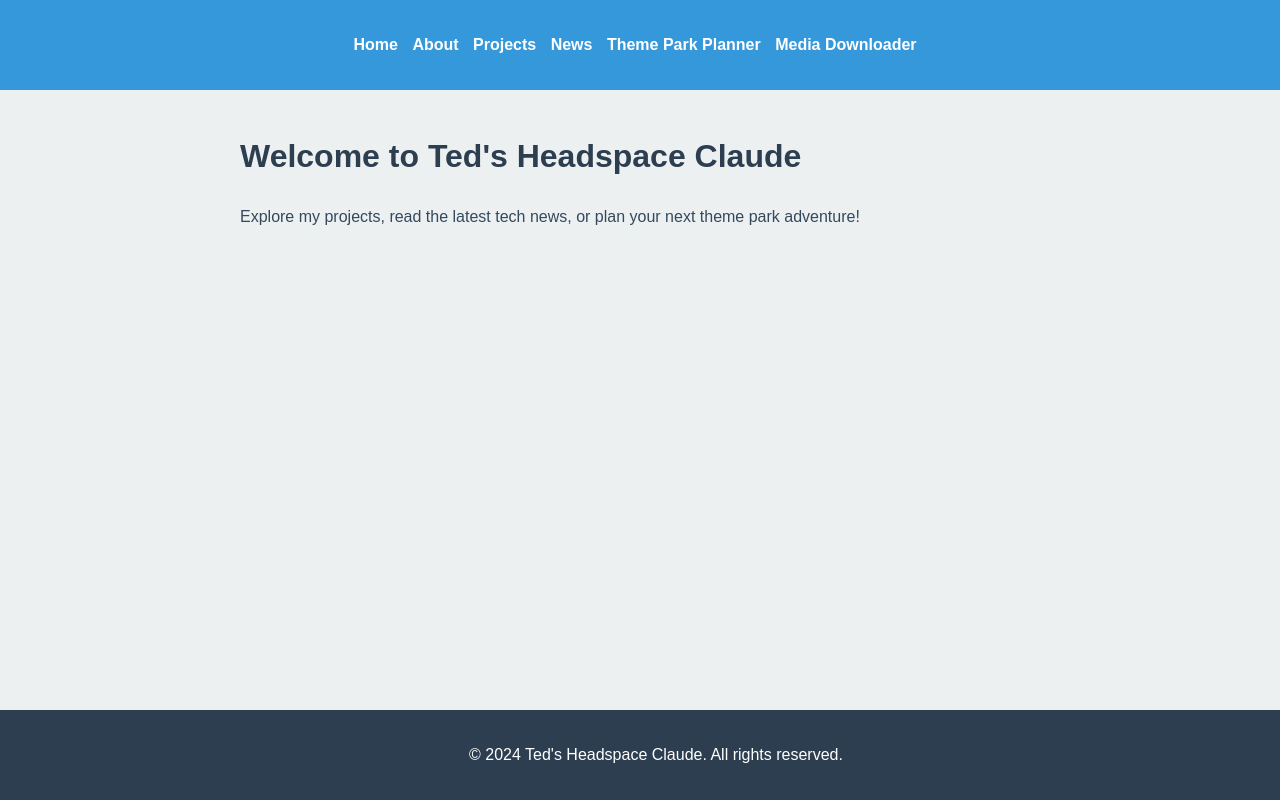
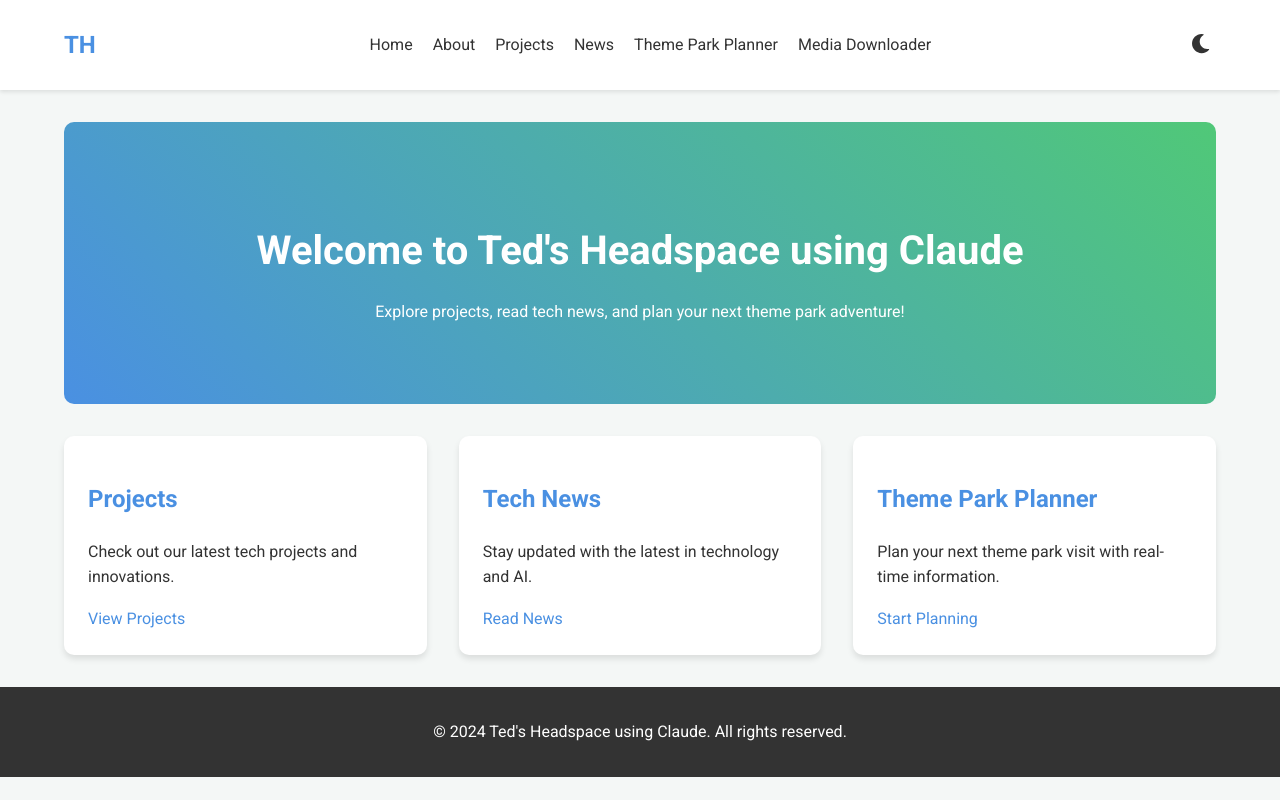
Before and after one commit to HJSTheJoker/TedsHeadspaceClaude, a Flask app: page / in a window 1280 px wide. Run offline with Flask 2, Linux system fonts and the light colour scheme.

Commit message:
Modernized website design with dark mode and improved UI

```diff
--- a/static/scripts.js
+++ b/static/scripts.js
@@ -0,0 +1,23 @@
+document.addEventListener('DOMContentLoaded', (event) => {
+    const themeToggle = document.getElementById('theme-toggle');
+    const prefersDarkScheme = window.matchMedia("(prefers-color-scheme: dark)");
+
+    function setTheme(theme) {
+        document.documentElement.setAttribute('data-theme', theme);
+        localStorage.setItem('theme', theme);
+        themeToggle.innerHTML = theme === 'dark' ? '<i class="fas fa-sun"></i>' : '<i class="fas fa-moon"></i>';
+    }
+
+    // Check for saved theme preference or use the system preference
+    const currentTheme = localStorage.getItem('theme') || (prefersDarkScheme.matches ? 'dark' : 'light');
+    setTheme(currentTheme);
+
+    themeToggle.addEventListener('click', () => {
+        const switchToTheme = document.documentElement.getAttribute('data-theme') === 'dark' ? 'light' : 'dark';
+        setTheme(switchToTheme);
+    });
+
+    // Add fade-in effect to all main content
+    const mainContent = document.querySelector('main');
+    mainContent.classList.add('fade-in');
+});
--- a/static/styles.css
+++ b/static/styles.css
@@ -1,103 +1,169 @@
 :root {
-    --primary-color: #3498db;
-    --secondary-color: #2c3e50;
-    --background-color: #ecf0f1;
-    --text-color: #34495e;
-    --link-color: #e74c3c;
+    --primary-color: #4a90e2;
+    --secondary-color: #50c878;
+    --background-color: #f4f7f6;
+    --text-color: #333333;
+    --link-color: #4a90e2;
+    --card-background: #ffffff;
+    --header-background: #ffffff;
+    --footer-background: #333333;
+}
+
+[data-theme="dark"] {
+    --primary-color: #61dafb;
+    --secondary-color: #66c88b;
+    --background-color: #1a1a1a;
+    --text-color: #f4f7f6;
+    --link-color: #61dafb;
+    --card-background: #2c2c2c;
+    --header-background: #2c2c2c;
+    --footer-background: #1a1a1a;
 }
 
 body {
-    font-family: 'Arial', sans-serif;
+    font-family: 'Roboto', sans-serif;
     line-height: 1.6;
     color: var(--text-color);
     background-color: var(--background-color);
     margin: 0;
     padding: 0;
+    transition: background-color 0.3s ease;
 }
 
 header {
-    background-color: var(--primary-color);
-    color: white;
-    text-align: center;
-    padding: 1rem;
+    background-color: var(--header-background);
+    box-shadow: 0 2px 4px rgba(0,0,0,0.1);
+    position: sticky;
+    top: 0;
+    z-index: 1000;
+}
+
+nav {
+    display: flex;
+    justify-content: space-between;
+    align-items: center;
+    padding: 1rem 5%;
+    max-width: 1200px;
+    margin: 0 auto;
+}
+
+.logo {
+    font-size: 1.5rem;
+    font-weight: bold;
+    color: var(--primary-color);
 }
 
 nav ul {
     list-style-type: none;
     padding: 0;
+    display: flex;
 }
 
 nav ul li {
-    display: inline;
-    margin-right: 10px;
+    margin-left: 20px;
 }
 
 nav ul li a {
-    color: white;
+    color: var(--text-color);
     text-decoration: none;
-    font-weight: bold;
+    font-weight: 500;
+    transition: color 0.3s ease;
+}
+
+nav ul li a:hover {
+    color: var(--primary-color);
 }
 
 main {
-    padding: 20px;
-    max-width: 800px;
-    margin: 0 auto;
+    max-width: 1200px;
+    margin: 2rem auto;
+    padding: 0 5%;
 }
 
-h1, h2 {
-    color: var(--secondary-color);
+h1, h2, h3 {
+    color: var(--primary-color);
 }
 
 a {
     color: var(--link-color);
     text-decoration: none;
+    transition: color 0.3s ease;
 }
 
 a:hover {
-    text-decoration: underline;
+    color: var(--secondary-color);
+}
+
+.hero {
+    text-align: center;
+    padding: 4rem 0;
+    background: linear-gradient(45deg, var(--primary-color), var(--secondary-color));
+    color: white;
+    border-radius: 10px;
+    margin-bottom: 2rem;
+}
+
+.hero h1 {
+    font-size: 2.5rem;
+    margin-bottom: 1rem;
+    color: white;
+}
+
+.card-container {
+    display: grid;
+    grid-template-columns: repeat(auto-fit, minmax(250px, 1fr));
+    gap: 2rem;
+}
+
+.card {
+    background-color: var(--card-background);
+    border-radius: 10px;
+    padding: 1.5rem;
+    box-shadow: 0 4px 6px rgba(0, 0, 0, 0.1);
+    transition: transform 0.3s ease, box-shadow 0.3s ease;
+}
+
+.card:hover {
+    transform: translateY(-5px);
+    box-shadow: 0 6px 12px rgba(0, 0, 0, 0.15);
 }
 
 footer {
-    background-color: var(--secondary-color);
+    background-color: var(--footer-background);
     color: white;
     text-align: center;
     padding: 1rem;
-    position: fixed;
-    bottom: 0;
-    width: 100%;
+    margin-top: 2rem;
 }
 
-/* Specific styles for the news page */
-#news-container article {
-    background-color: white;
-    border-radius: 5px;
-    padding: 15px;
-    margin-bottom: 20px;
-    box-shadow: 0 2px 5px rgba(0,0,0,0.1);
+#theme-toggle {
+    background: none;
+    border: none;
+    color: var(--text-color);
+    font-size: 1.2rem;
+    cursor: pointer;
+    transition: color 0.3s ease;
 }
 
-/* Specific styles for the theme park page */
-#park-selector, #ride-info {
-    background-color: white;
-    border-radius: 5px;
-    padding: 15px;
-    margin-bottom: 20px;
-    box-shadow: 0 2px 5px rgba(0,0,0,0.1);
+#theme-toggle:hover {
+    color: var(--primary-color);
 }
 
-select, button {
-    padding: 10px;
-    margin: 10px 0;
-    border-radius: 5px;
-    border: 1px solid var(--primary-color);
+@keyframes fadeIn {
+    from { opacity: 0; }
+    to { opacity: 1; }
 }
 
-button {
-    background-color: var(--primary-color);
-    color: white;
-    cursor: pointer;
+.fade-in {
+    animation: fadeIn 0.5s ease-in;
 }
 
-button:hover {
-    background-color: var(--secondary-color);
+@media (max-width: 768px) {
+    nav ul {
+        display: none;
+    }
+
+    .card-container {
+        grid-template-columns: 1fr;
+    }
 }
--- a/templates/base.html
+++ b/templates/base.html
@@ -1,14 +1,17 @@
 <!DOCTYPE html>
-<html lang="en">
+<html lang="en" data-theme="light">
 <head>
     <meta charset="UTF-8">
     <meta name="viewport" content="width=device-width, initial-scale=1.0">
-    <title>{% block title %}Ted's Headspace Claude{% endblock %}</title>
+    <title>{% block title %}Ted's Headspace using Claude{% endblock %}</title>
+    <link href="https://fonts.googleapis.com/css2?family=Roboto:wght@300;400;700&display=swap" rel="stylesheet">
     <link rel="stylesheet" href="{{ url_for('static', filename='styles.css') }}">
+    <script src="https://cdnjs.cloudflare.com/ajax/libs/font-awesome/5.15.3/js/all.min.js"></script>
 </head>
 <body>
     <header>
         <nav>
+            <div class="logo">TH</div>
             <ul>
                 <li><a href="{{ url_for('home') }}">Home</a></li>
                 <li><a href="{{ url_for('about') }}">About</a></li>
@@ -17,6 +20,9 @@
                 <li><a href="{{ url_for('theme_park') }}">Theme Park Planner</a></li>
                 <li><a href="{{ url_for('media_downloader') }}">Media Downloader</a></li>
             </ul>
+            <button id="theme-toggle" aria-label="Toggle dark mode">
+                <i class="fas fa-moon"></i>
+            </button>
         </nav>
     </header>
 
@@ -26,7 +32,7 @@
     </main>
 
     <footer>
-        <p>&copy; 2024 Ted's Headspace Claude. All rights reserved.</p>
+        <p>&copy; 2024 Ted's Headspace using Claude. All rights reserved.</p>
     </footer>
 
     <script src="{{ url_for('static', filename='scripts.js') }}"></script>
--- a/templates/index.html
+++ b/templates/index.html
@@ -1,8 +1,28 @@
 {% extends "base.html" %}
 
-{% block title %}Home - Ted's Headspace Claude{% endblock %}
+{% block title %}Home - Ted's Headspace using Claude{% endblock %}
 
 {% block content %}
-<h1>Welcome to Ted's Headspace Claude</h1>
-<p>Explore my projects, read the latest tech news, or plan your next theme park adventure!</p>
+<section class="hero fade-in">
+    <h1>Welcome to Ted's Headspace using Claude</h1>
+    <p>Explore projects, read tech news, and plan your next theme park adventure!</p>
+</section>
+
+<section class="card-container">
+    <div class="card fade-in">
+        <h2>Projects</h2>
+        <p>Check out our latest tech projects and innovations.</p>
+        <a href="{{ url_for('projects') }}">View Projects</a>
+    </div>
+    <div class="card fade-in">
+        <h2>Tech News</h2>
+        <p>Stay updated with the latest in technology and AI.</p>
+        <a href="{{ url_for('news') }}">Read News</a>
+    </div>
+    <div class="card fade-in">
+        <h2>Theme Park Planner</h2>
+        <p>Plan your next theme park visit with real-time information.</p>
+        <a href="{{ url_for('theme_park') }}">Start Planning</a>
+    </div>
+</section>
 {% endblock %}
--- a/templates/theme_park.html
+++ b/templates/theme_park.html
@@ -1,11 +1,12 @@
 {% extends "base.html" %}
 
-{% block title %}Theme Park Planner - Ted's Headspace Claude{% endblock %}
+{% block title %}Theme Park Planner - Ted's Headspace using Claude{% endblock %}
 
 {% block content %}
 <h1>Theme Park Trip Planner</h1>
 <p>Plan your next theme park adventure with real-time queue information.</p>
 
+<div class="card fade-in">
     <div id="park-selector">
         <label for="park-select">Select a park:</label>
         <select id="park-select">
@@ -16,6 +17,7 @@
     <div id="ride-info">
         <h2>Ride Wait Times</h2>
         <ul id="ride-list"></ul>
+    </div>
 </div>
 
 <script>
```
Also changed, not shown: templates/about.html (+5 -3 lines), templates/media_downloader.html (+5 -3 lines), templates/news.html (+4 -3 lines), templates/projects.html (+18 -6 lines). Lines whose indentation alone changed are shown as unchanged.
